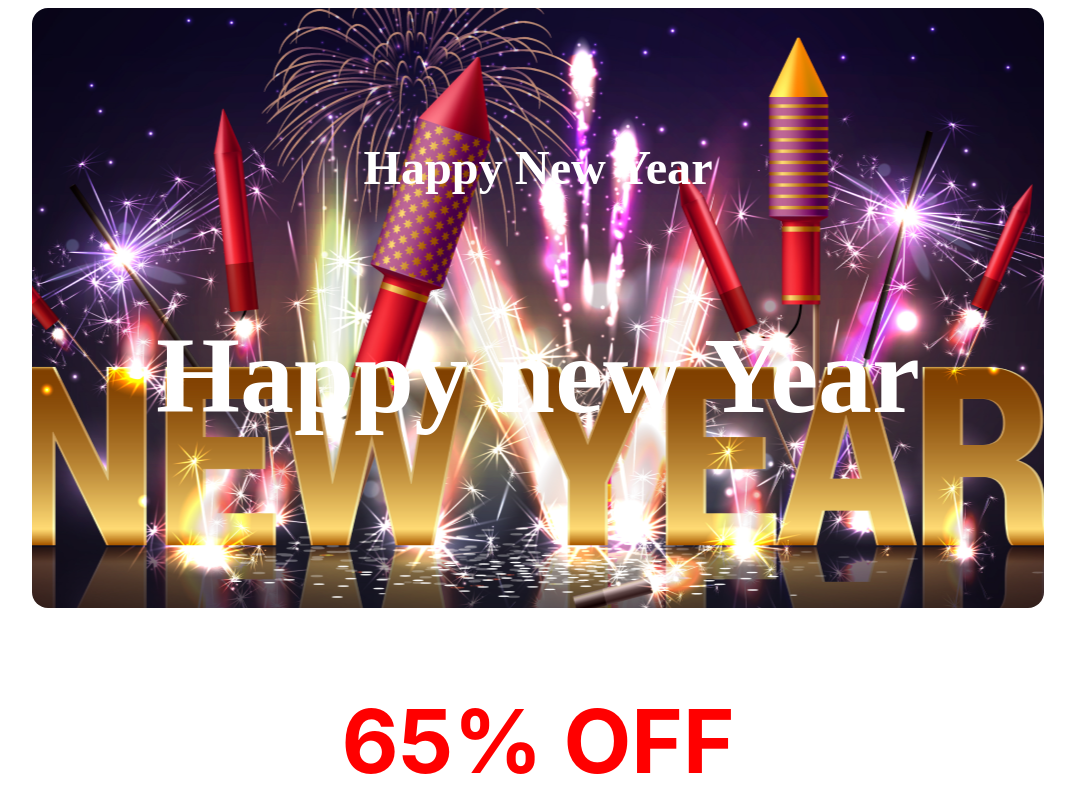
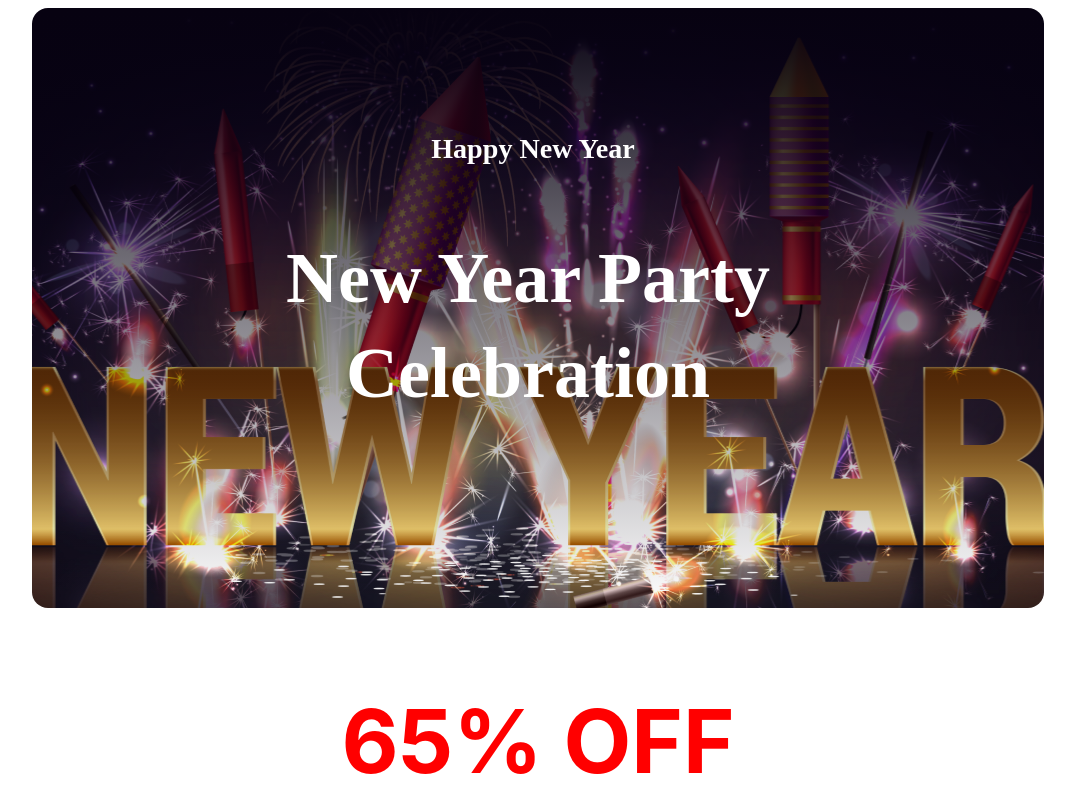
Before and after one commit to Rayhan9966/assignment1, a plain HTML site: page index.html in a window 1280 px wide. Shown: the top 800 px of the page, without its empty margins (102-1177 px from the left). Drawn offline with Linux system fonts and the light colour scheme.

Commit message:
all clear

```diff
--- a/index.html
+++ b/index.html
@@ -17,8 +17,8 @@
             </div>
             <div class="banner-text">
                 <section class="text">
-                    <h6>Happy New Year</h3>
-                        <h1>Happy new Year</h1>
+                    <h6 class="htext1">Happy New Year</h3>
+                        <h1 class="htext">New Year Party Celebration</h1>
 
                 </section>
 
--- a/style/styles.css
+++ b/style/styles.css
@@ -1,9 +1,12 @@
 /* header section */
 
 .header {
-    background: url(../images/Banner\ Image.png);
-    width: 1320px;
+    /* background: url(../images/Banner\ Image.png); */
+
+    background-image: linear-gradient(180deg, #070211 0%, rgba(7, 0, 17, 0.00) 100%), url(../images/Banner\ Image.png);
+    max-width: 1320px;
     height: 600px;
+
     flex-shrink: 0;
     justify-content: center;
     border-radius: 16px;
@@ -14,23 +17,36 @@
     background-repeat: no-repeat;
     background-position: center;
 
+    /* background: linear-gradient(180deg, #070211 0%, rgba(7, 2, 17, 0.00) 100%); */
+}
+
+.htext1 {
+    margin-top: 100px;
+}
+
+.htext {
+    width: 632px;
+    color: #ffffff;
+    text-align: center;
+    font-family: Merriweather;
+    font-size: 72px;
+    font-style: normal;
+    font-weight: 900;
+    line-height: 95px;
+    /* 131.944% */
+    margin-right: 10px;
 }
 
 .text {
-    color: #FFF;
-
+    margin-top: 125px;
+    color: #ffffff;
     text-align: center;
     font-family: Merriweather;
-    font-size: 32px;
+    font-size: 42px;
     font-style: normal;
     font-weight: 400;
     line-height: normal;
-
-
-    font-size: 72px;
-
-    font-weight: 900;
-    line-height: 95px;
+    margin-right: 10px;
 
 }
 
```
